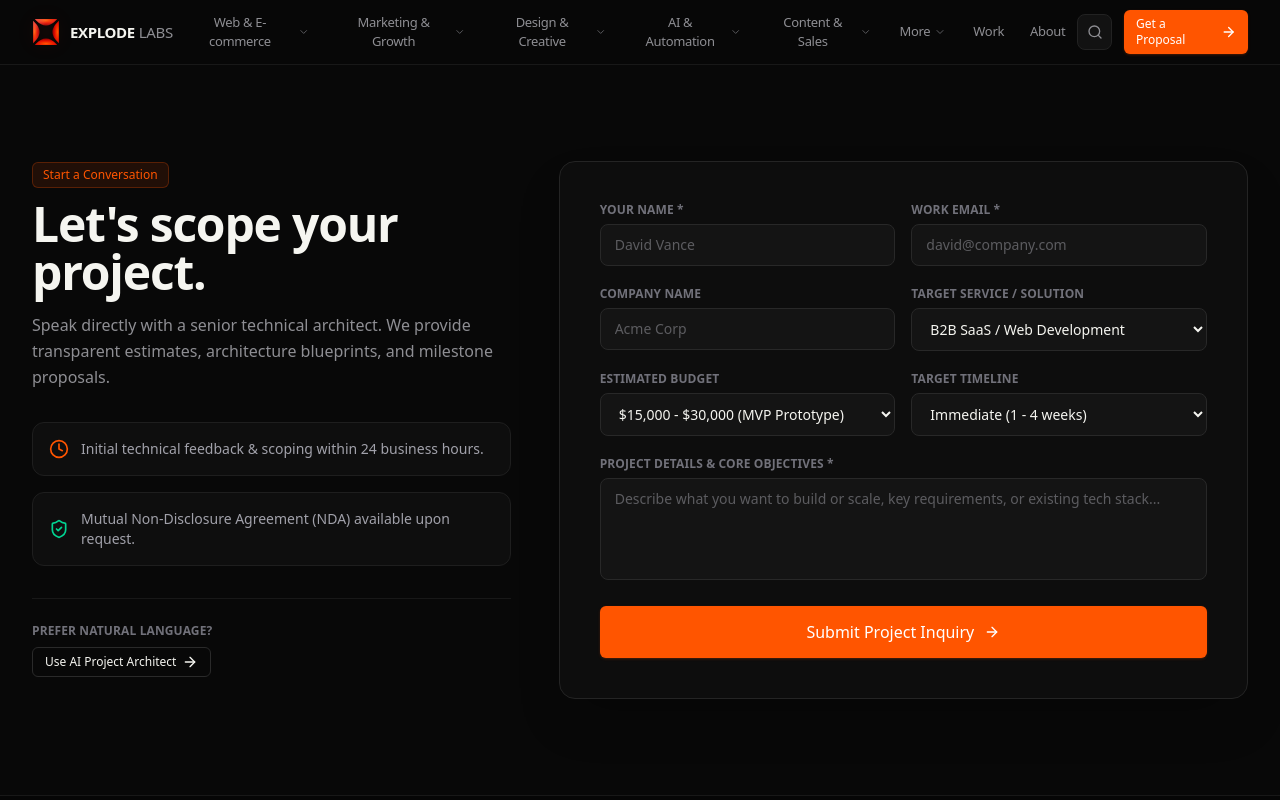
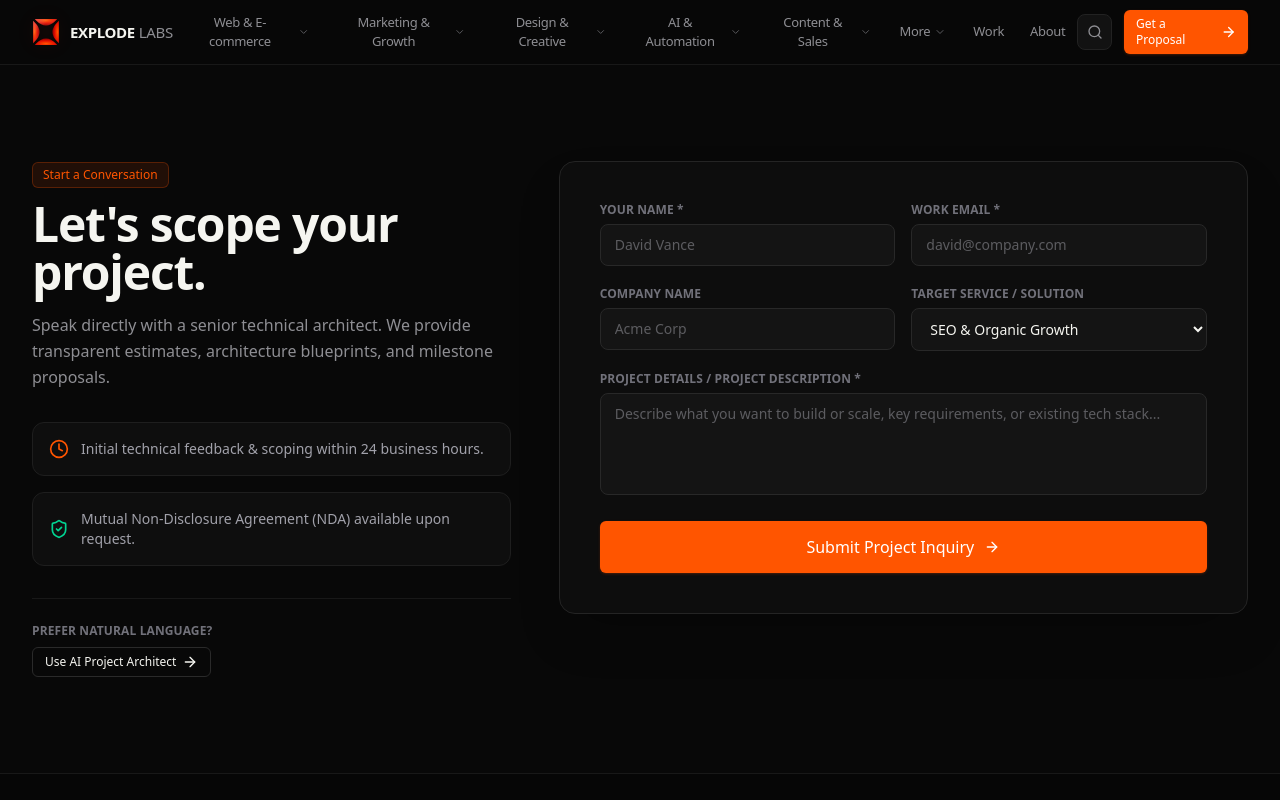
Before and after one commit to vishalraghuwanshii/ExplodeLabs, a Next.js app: page /contact in a window 1280 px wide. Shown: the top 800 px of the page. Built offline with nearby package versions, Linux system fonts and the light colour scheme.

Commit message:
feat: simplify contact form fields

```diff
--- a/src/app/api/contact/route.ts
+++ b/src/app/api/contact/route.ts
@@ -36,14 +36,6 @@ export async function POST(request: Request) {
             {
               type: "mrkdwn",
               text: `*Service:*\n${data.service}`
-            },
-            {
-              type: "mrkdwn",
-              text: `*Budget:*\n${data.budget}`
-            },
-            {
-              type: "mrkdwn",
-              text: `*Timeline:*\n${data.timeline}`
             }
           ]
         },
--- a/src/app/contact/page.tsx
+++ b/src/app/contact/page.tsx
@@ -14,9 +14,7 @@ export default function ContactPage() {
     name: '',
     email: '',
     company: '',
-    service: 'B2B SaaS / Web Development',
-    budget: '$30,000 - $60,000',
-    timeline: '4 - 8 weeks',
+    service: 'SEO & Organic Growth',
     message: ''
   });
 
@@ -143,53 +141,20 @@ export default function ContactPage() {
                         onChange={(e) => setFormData({ ...formData, service: e.target.value })}
                         className="w-full bg-[#141414] border border-[#282828] focus:border-[#ff5500] rounded-lg px-3.5 py-2.5 text-sm text-[#f5f5f0] outline-none"
                       >
-                        <option>B2B SaaS / Web Development</option>
-                        <option>Generative AI & Autonomous Agents</option>
-                        <option>Custom Shopify Plus Store</option>
-                        <option>Enterprise Technical SEO</option>
-                        <option>Mobile App Development (React Native)</option>
-                        <option>UI/UX & Design Systems</option>
-                        <option>Other / Multi-disciplinary</option>
-                      </select>
-                    </div>
-                  </div>
-
-                  <div className="grid grid-cols-1 sm:grid-cols-2 gap-4">
-                    <div>
-                      <label className="block text-xs font-mono uppercase text-[#71717a] mb-1.5 font-semibold">
-                        Estimated Budget
-                      </label>
-                      <select
-                        value={formData.budget}
-                        onChange={(e) => setFormData({ ...formData, budget: e.target.value })}
-                        className="w-full bg-[#141414] border border-[#282828] focus:border-[#ff5500] rounded-lg px-3.5 py-2.5 text-sm text-[#f5f5f0] outline-none"
-                      >
-                        <option>$15,000 - $30,000 (MVP Prototype)</option>
-                        <option>$30,000 - $60,000 (Production Scale)</option>
-                        <option>$60,000 - $100,000+ (Enterprise Architecture)</option>
-                        <option>Monthly Growth Retainer ($5k-$15k/mo)</option>
-                      </select>
-                    </div>
-
-                    <div>
-                      <label className="block text-xs font-mono uppercase text-[#71717a] mb-1.5 font-semibold">
-                        Target Timeline
-                      </label>
-                      <select
-                        value={formData.timeline}
-                        onChange={(e) => setFormData({ ...formData, timeline: e.target.value })}
-                        className="w-full bg-[#141414] border border-[#282828] focus:border-[#ff5500] rounded-lg px-3.5 py-2.5 text-sm text-[#f5f5f0] outline-none"
-                      >
-                        <option>Immediate (1 - 4 weeks)</option>
-                        <option>Standard (4 - 8 weeks)</option>
-                        <option>Quarterly Roadmap (2 - 4 months)</option>
+                        <option>SEO & Organic Growth</option>
+                        <option>Paid Media & Advertising</option>
+                        <option>Creative Media & Design</option>
+                        <option>B2B Outbound & Lead Gen</option>
+                        <option>Web & Software Engineering</option>
+                        <option>AI & Automation</option>
+                        <option>Other</option>
                       </select>
                     </div>
                   </div>
 
                   <div>
                     <label className="block text-xs font-mono uppercase text-[#71717a] mb-1.5 font-semibold">
-                      Project Details & Core Objectives *
+                      Project Details / Project Description *
                     </label>
                     <textarea
                       required
```
